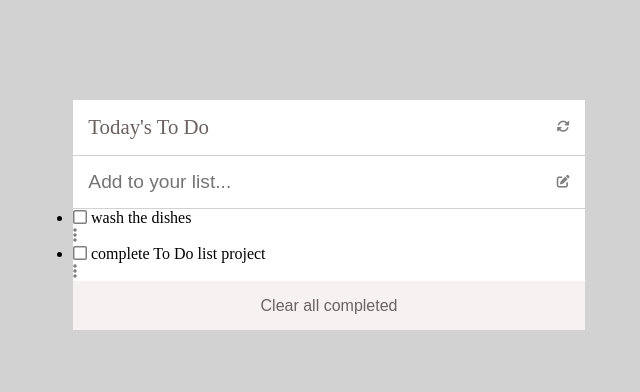
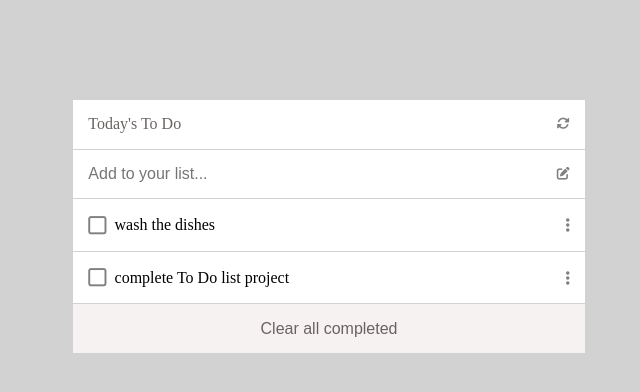
Before and after one commit to zdnahom/to-do-list, a website built with webpack: page src/index.html in a window 1280 px wide. Shown: the whole page, without its empty margins (311-951 px from the left). Built offline with nearby package versions, Linux system fonts and the light colour scheme.

Commit message:
Add styling to the lists

```diff
--- a/src/style.css
+++ b/src/style.css
@@ -24,7 +24,7 @@ body {
   border-bottom: 1px solid #d2d2d2;
 }
 .tasks-header h3{
-    font-size: 1.3em;
+    font-size: 1em;
     font-weight: 400;
     color: #6b6262;
 
@@ -43,7 +43,7 @@ body {
   border: none;
   outline: none;
   padding: 3%;
-  font-size: 1.2em;
+  font-size: 1em;
   color: #6b6262;
 }
 .task-adder i{
@@ -68,3 +68,26 @@ body {
     color: black;
     text-decoration: underline;
 }
+.tasks{
+    /* background-color: red; */
+}
+.tasks li{
+    display: flex;
+    justify-content: space-between;
+    align-items: center;
+    padding: 3%;
+    font-size: 1em;
+    border-bottom: 1px solid #d2d2d2;
+}
+.tasks div{
+    display: flex;
+    align-items: center;
+    gap: 0.5em;
+}
+.tasks i:nth-child(1) {
+    font-size: 1.3em;
+}
+.tasks i:nth-child(2):hover {
+    color: black;
+    cursor: pointer;
+}
```
